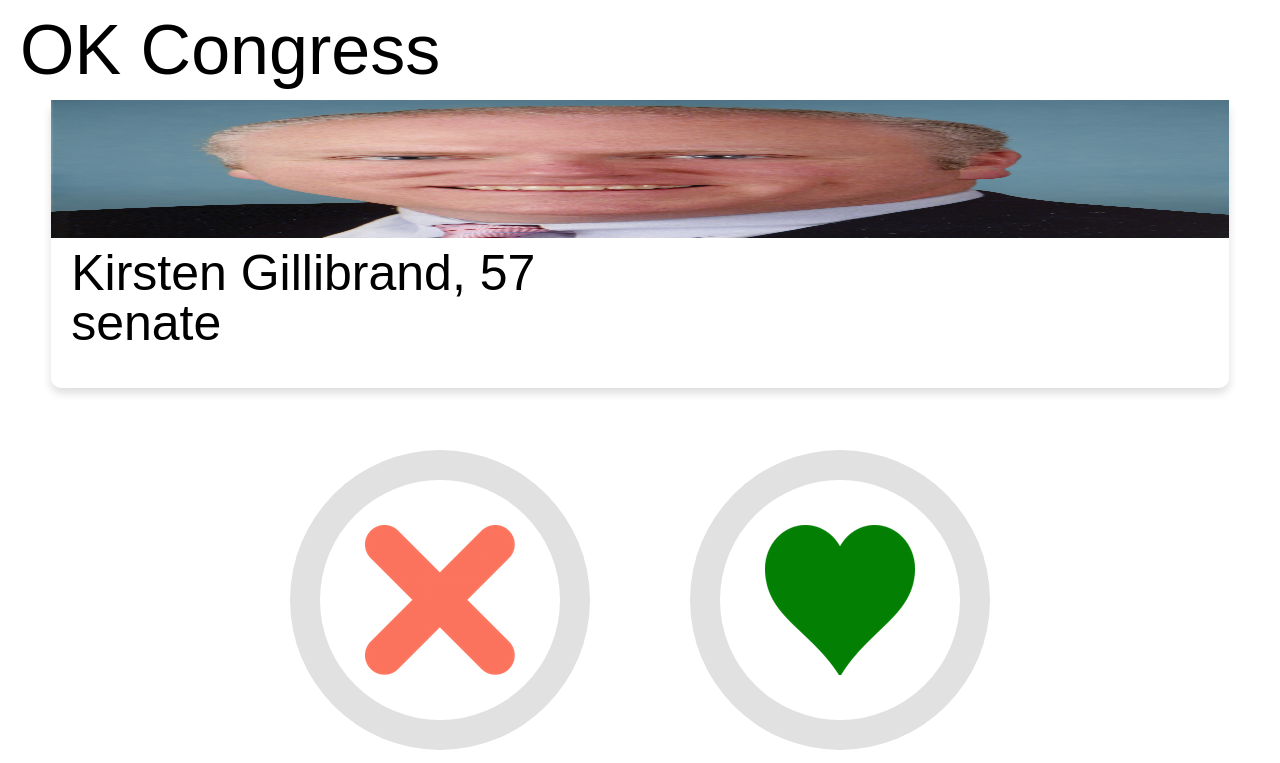
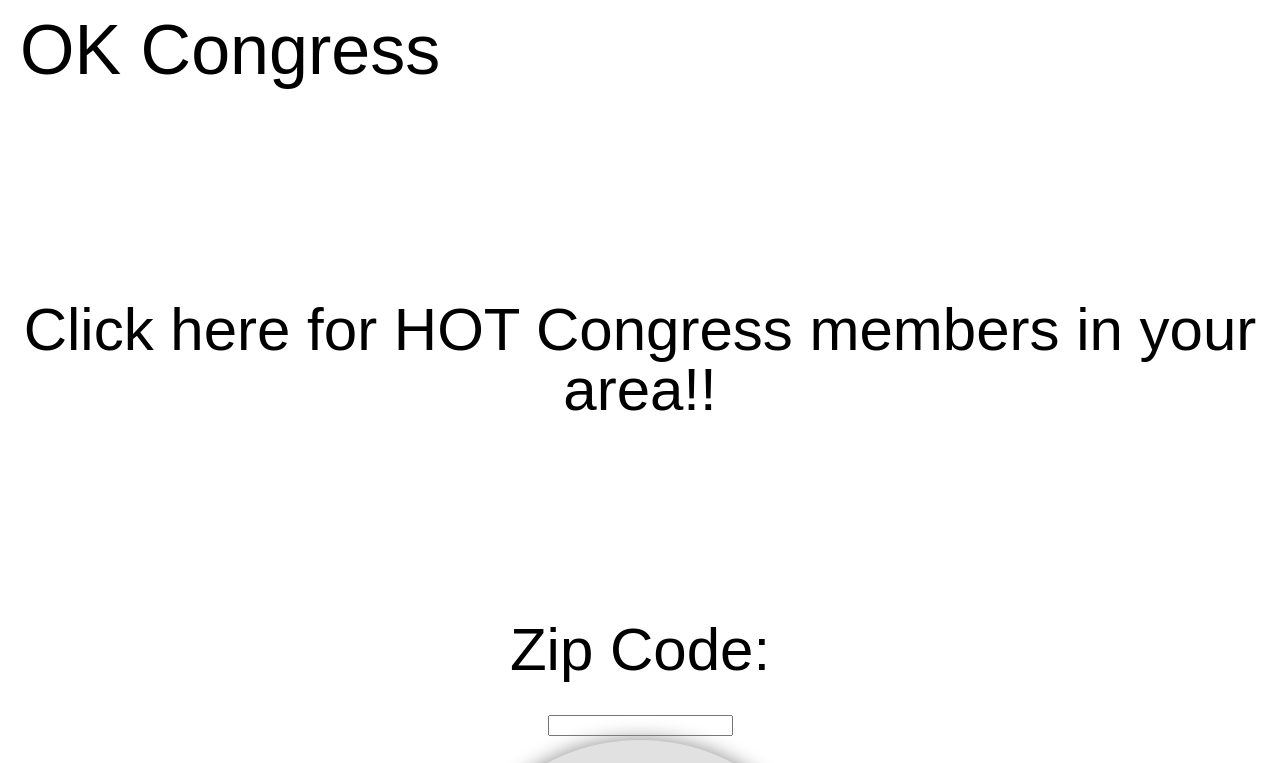
Before and after one commit to JMFrancia/who-the-hell, a plain HTML site: page index.html in a window 1280 px wide. Shown: the top 763 px of the page. Drawn offline with nearby package versions, Linux system fonts and the light colour scheme.

Commit message:
adding zip code input

```diff
--- a/css.css
+++ b/css.css
@@ -8,11 +8,11 @@ img {
 }
 
 .main {
-  /*position: fixed;
-  top: 0;
+  position: absolute;
+  top: 100px;
   right: 0;
   bottom: 0;
-  left: 0;*/
+  left: 0;
 }
 
 .header {
--- a/index.html
+++ b/index.html
@@ -22,7 +22,20 @@
 
     <div class="header">OK Congress</div>
 
-    <div style="position: absolute; top: 100px; left: 0; right: 0; bottom: 0;">
+    <div class="splash" style="display: block;">
+        <div class="start-text">
+          Click here for HOT Congress members in your area!!
+        </div>
+        <div>
+          <div style="text-align: center;">
+            Zip Code:
+          </div>
+          <input id="zip-code-input"></input>
+        </div>
+        <button class="start-button">Begin</button>
+    </div>
+
+    <div class="main" style="display: none;">
 
       <div class="main-content small-version">
         <div class="nobody-left" style="display: none;">
```
